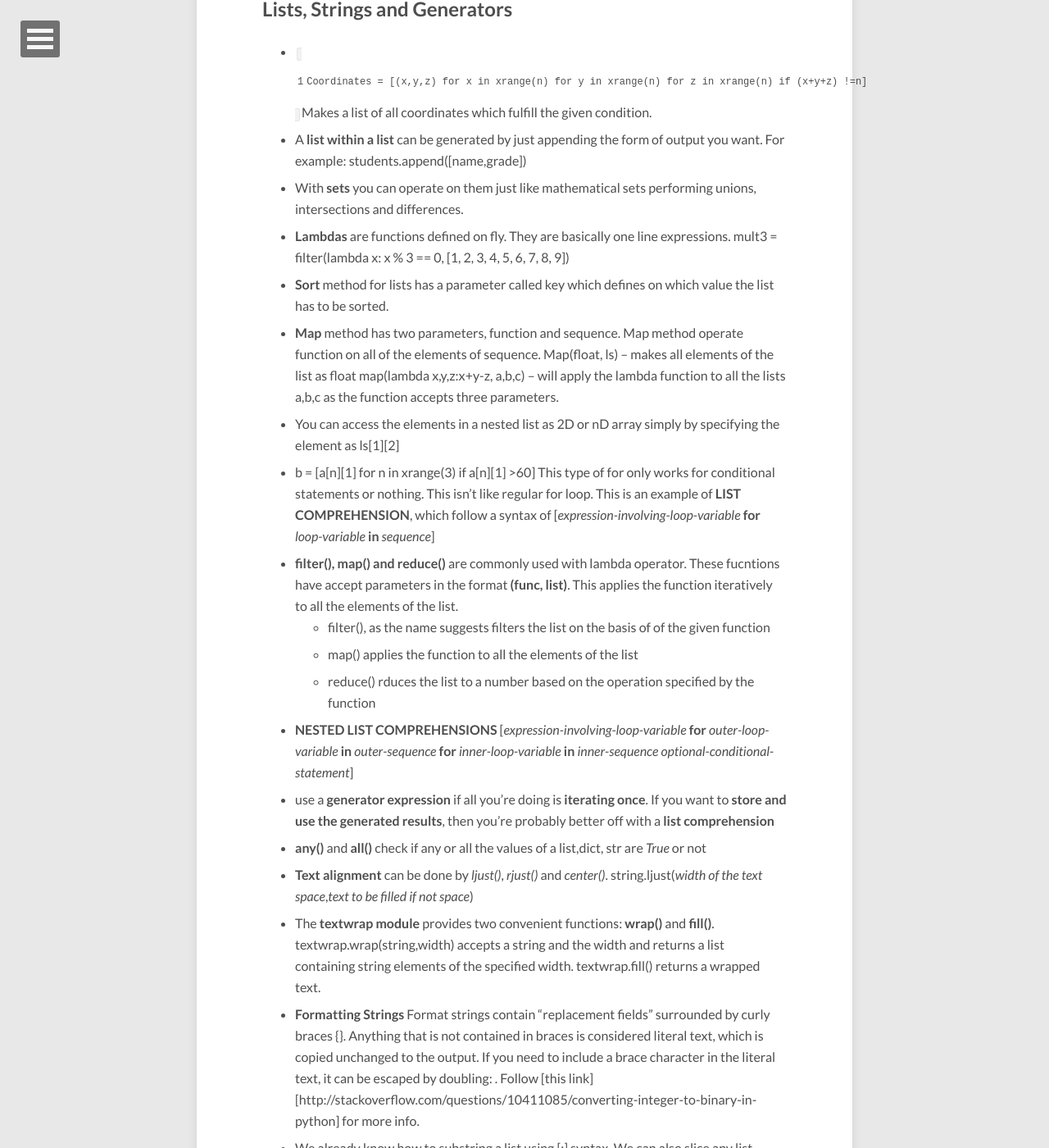
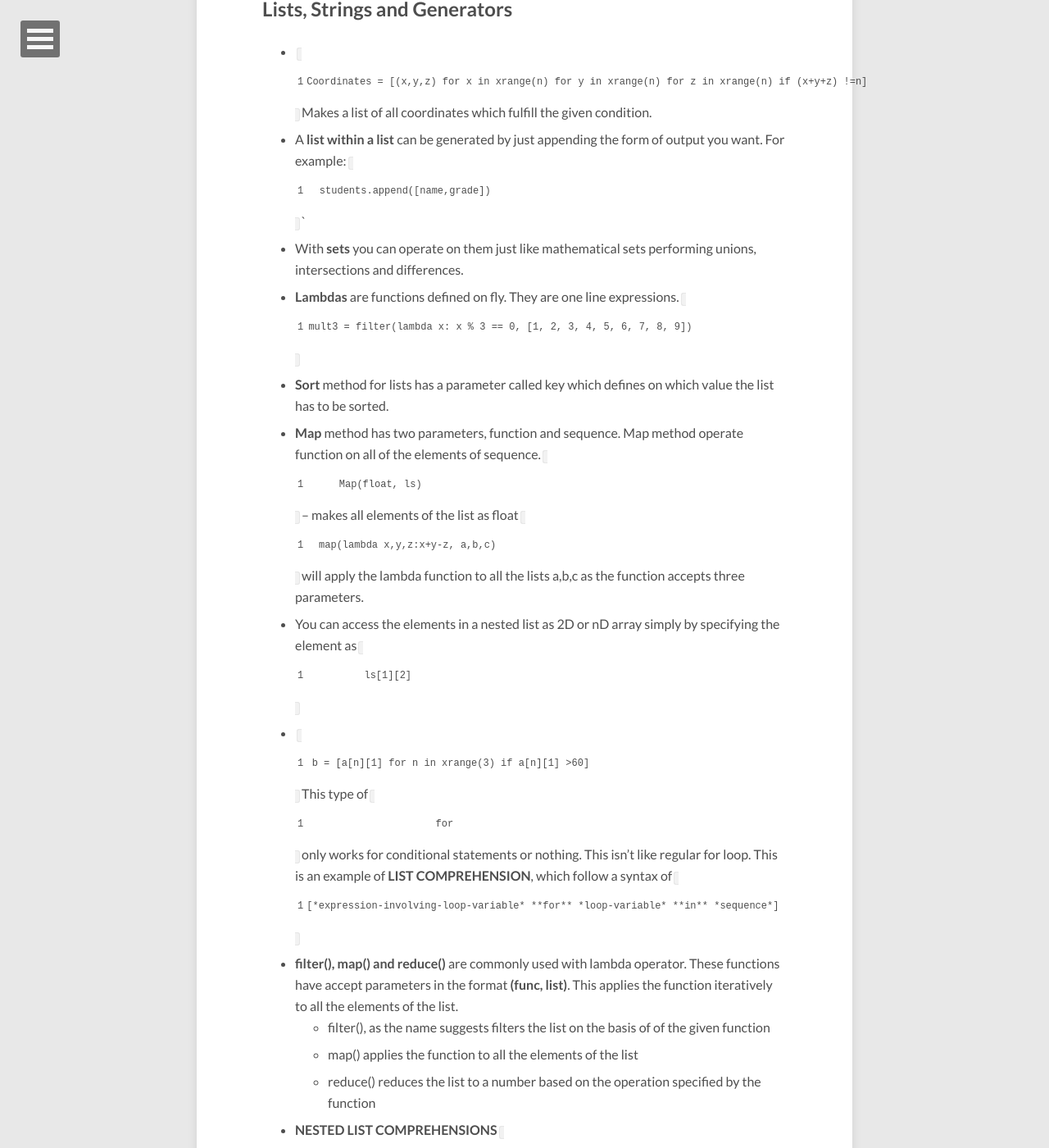
Before and after one commit to enigmanshu/Portfolio, a Jekyll site: the page built from _posts/2016-05-25-Python-HandBook.md, in a window 1280 px wide and 1400 px high, scrolled down 529 px. Shown: the whole window at 82% size. Built offline with Jekyll 4.4.1, drawn with Linux system fonts in a browser that asks for light colours; nearby versions of some CDN libraries; comment, search, counter and statistics services are not loaded; some of the changed text lies outside the part shown.

Commit message:
spell fixed and code block implementation

```diff
--- a/_posts/2016-05-25-Python-HandBook.md
+++ b/_posts/2016-05-25-Python-HandBook.md
@@ -11,33 +11,33 @@ image:
 
 ## Lists, Strings and Generators
 * `Coordinates = [(x,y,z) for x in xrange(n) for y in xrange(n) for z in xrange(n) if (x+y+z) !=n]` Makes a list of all coordinates which fulfill the given condition.
-* A **list within a list** can be generated by just appending the form of output you want. For example: students.append([name,grade])
+* A **list within a list** can be generated by just appending the form of output you want. For example: `students.append([name,grade])``
 * With **sets** you can operate on them just like mathematical sets performing unions, intersections and differences.
-* **Lambdas** are functions defined on fly. They are basically one line expressions.
-mult3 = filter(lambda x: x % 3 == 0, [1, 2, 3, 4, 5, 6, 7, 8, 9])
+* **Lambdas** are functions defined on fly. They are one line expressions.
+`mult3 = filter(lambda x: x % 3 == 0, [1, 2, 3, 4, 5, 6, 7, 8, 9])`
 * **Sort** method for lists has a parameter called key which defines on which value the list has to be sorted.
 * **Map** method has two parameters, function and sequence. Map method operate function on all of the elements of sequence.
-Map(float, ls) – makes all  elements of the list as float
-map(lambda x,y,z:x+y-z, a,b,c) – will apply the lambda function to all the lists a,b,c as the function accepts three parameters.
-* You can access the elements in a nested list as 2D or nD array simply by specifying the element as ls[1][2]
-* b = [a[n][1] for n in xrange(3) if a[n][1] >60] This type of for only works for conditional statements or nothing. This isn't like regular for loop. This is an example of **LIST COMPREHENSION**, which follow a syntax of [*expression-involving-loop-variable* **for** *loop-variable* **in** *sequence*]
-* **filter(), map() and reduce()** are commonly used with lambda operator. These fucntions have accept parameters in the format **(func, list)**. This applies the function iteratively to all the elements of the list.
+`Map(float, ls)` – makes all  elements of the list as float
+`map(lambda x,y,z:x+y-z, a,b,c)` will apply the lambda function to all the lists a,b,c as the function accepts three parameters.
+* You can access the elements in a nested list as 2D or nD array simply by specifying the element as `ls[1][2]`
+* `b = [a[n][1] for n in xrange(3) if a[n][1] >60]` This type of `for` only works for conditional statements or nothing. This isn't like regular for loop. This is an example of **LIST COMPREHENSION**, which follow a syntax of `[*expression-involving-loop-variable* **for** *loop-variable* **in** *sequence*]`
+* **filter(), map() and reduce()** are commonly used with lambda operator. These functions have accept parameters in the format **(func, list)**. This applies the function iteratively to all the elements of the list.
   * filter(), as the name suggests filters the list on the basis of of the given function
   * map() applies the function to all the elements of the list
-  * reduce() rduces the list to a number based on the operation specified by the function
-* **NESTED LIST COMPREHENSIONS** [*expression-involving-loop-variable* **for** *outer-loop-variable* **in** *outer-sequence* **for** *inner-loop-variable* **in** *inner-sequence* *optional-conditional-statement*]
-* use a **generator expression** if all you're doing is **iterating once**. If you want to **store and use the generated results**, then you're probably better off with a **list comprehension**
-* **any()** and **all()** check if any or all the values of a list,dict, str are *True* or not
-* **Text alignment** can be done by *ljust()*, *rjust()* and *center()*. string.ljust(*width of the text space*,*text to be filled if not space*)
-* The **textwrap module** provides two convenient functions: **wrap()** and **fill()**. textwrap.wrap(string,width) accepts a string and the width and returns a list containing string elements of the specified width. textwrap.fill() returns a wrapped text.
-* **Formatting Strings** Format strings contain “replacement fields” surrounded by curly braces {}. Anything that is not contained in braces is considered literal text, which is copied unchanged to the output. If you need to include a brace character in the literal text, it can be escaped by doubling: {{ and }}. Follow [this link][http://stackoverflow.com/questions/10411085/converting-integer-to-binary-in-python] for more info.
+  * reduce() reduces the list to a number based on the operation specified by the function
+* **NESTED LIST COMPREHENSIONS** `[*expression-involving-loop-variable* **for** *outer-loop-variable* **in** *outer-sequence* **for** *inner-loop-variable* **in** *inner-sequence* *optional-conditional-statement*]`
+* Use a **generator expression** if all you're doing is **iterating once**. If you want to **store and use the generated results**, then you're probably better off with a **list comprehension**
+* **any()** and **all()** check if any or all the values of a list, dict, str are *True* or not
+* **Text alignment** can be done by *ljust()*, *rjust()* and *center()*. `string.ljust(*width of the text space*,*text to be filled if not space*)`
+* The **textwrap module** provides two convenient functions: **wrap()** and **fill()**. `textwrap.wrap(string,width)` accepts a string and the width and returns a list containing string elements of the specified width. `textwrap.fill()` returns a wrapped text.
+* **Formatting Strings** Format strings contain “replacement fields” surrounded by curly braces {}. Anything that is not contained in braces is considered literal text, which is copied unchanged to the output. If you need to include a brace character in the literal text, it can be escaped by doubling: {{ and }}. Follow [this link](http://stackoverflow.com/questions/10411085/converting-integer-to-binary-in-python) for more info.
 * We already know how to substring a list using [:] syntax. We can also slice any list iteratively using [::2], which returns every second number of the list. [::-1] can be used to access the items in reverse order. It reverses the string but maintains the indexes. [a:b:-1] will be read as reverse the string and give the substring of the reversed string from index a to b, where the a,b index represent the original index labelling.
 * Python has inbuilt method to capitalize each word in a sentence.
-    * **string.title(" ihiuhij'u hihih hih")** will capitalize all the words but will also capitize the alphabets after apostrophe. This problem can be solved using **string.capwords()** but this also runs into problem when we have words starting with numbers like "123abcd" will return the output "123Abcd". All of this problem can be solved using **"shjh".capitalize()**
-* "banana".count("an") returns the number of occurences of the substring in the string. here the answer is two. Whereas "banan".count("ana") results in 1. Which means that .count method counts non overlapping occurences
+    * `string.title(" ihiuhij'u hihih hih")` will capitalize all the words but will also capitalize the alphabets after apostrophe. This problem can be solved using **string.capwords()** but this also runs into problem when we have words starting with numbers like "123abcd" will return the output "123Abcd". All of this problem can be solved using **"shjh".capitalize()**
+* "banana".count("an") returns the number of occurrences of the substring in the string. here the answer is two. Whereas "banan".count("ana") results in 1. Which means that .count method counts non overlapping occurrences
 
 ## Sets
  Sets are unordered and non duplicate list of elements
-* **Counter** module from Collections counts the number of occurence of each element and returns a dictionary with the elements as its keys and the number of occurrences as the values.
+* **Counter** module from Collections counts the number of occurrence of each element and returns a dictionary with the elements as its keys and the number of occurrences as the values.
  * It has various methods.
  * There is one method of it, which returns the list of tuples of the the elements with occurrences. Counter.most_common([n])[i;j]. Returns a sub list of n most common elements
```
